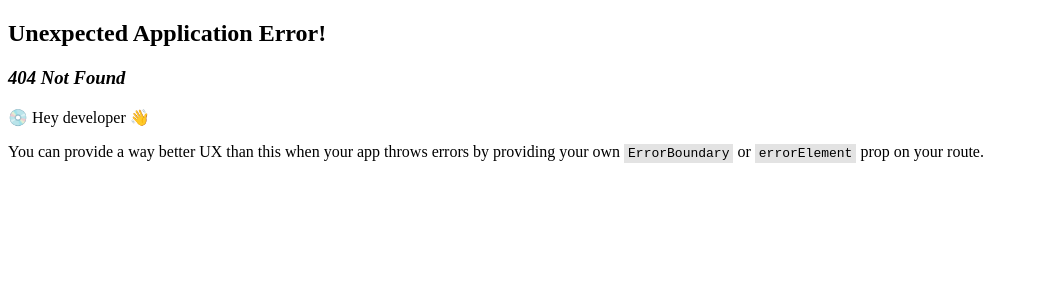
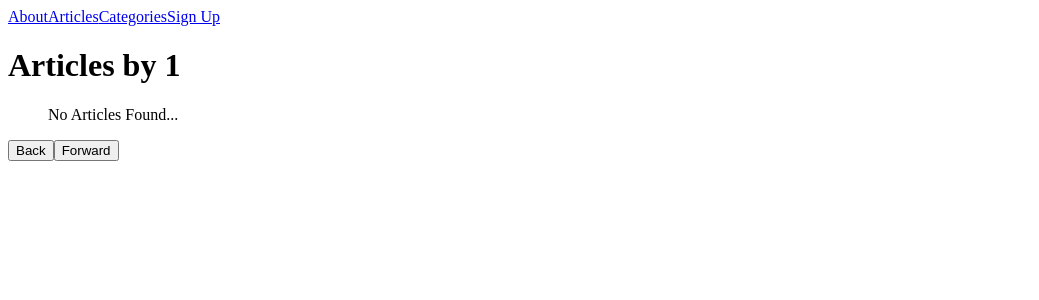
Before and after one commit to Tollpatsch283/reactRouterProject, a React (Create React App) app: page /authors/1 in a window 1280 px wide. Before the commit this address had no page. Shown: the top 300 px of the page, without its empty margins (0-1039 px from the left). Built offline with nearby package versions, Linux system fonts and the light colour scheme; the HTML template or start-up script is replaced by a standard one.

Commit message:
add dynamic routing and useParams to authors.js

```diff
--- a/src/app/App.js
+++ b/src/app/App.js
@@ -14,18 +14,20 @@ import { Route, RouterProvider, createBrowserRouter, createRoutesFromElements, }
 
 import "./App.css";
 
-const router = createBrowserRouter( createRoutesFromElements (
+const router = createBrowserRouter(createRoutesFromElements(
   <Route path="/" element={<Root />}>
     <Route path="about" element={<About />} />
     <Route path="sign-up" element={<SignUp />} />
     <Route path="articles" element={<Articles />} />
+    <Route path="articles/:title" element={<Article />} />
+    <Route path="authors/:name" element={<Author />} />
     <Route path="categories" element={<Categories />} />
   </Route>))
 
-function App () {
+function App() {
   return (
     <RouterProvider router={router} />
-    );
+  );
 }
 
 export default App;
--- a/src/components/Author.js
+++ b/src/components/Author.js
@@ -4,17 +4,17 @@ import { selectAuthors } from "../features/authors/authorsSlice";
 import { Link } from "react-router-dom";
 
 // Import useParams from React Router
-
-export default function Author () {
+import { useParams } from "react-router-dom";
+export default function Author() {
 
   // Extract the `name` URL parameter.
-
+  const { name } = useParams()
   const authors = useSelector(selectAuthors)
-  const author = authors["replace me"]
+  const author = authors[name]
 
   return (
     <main>
-      <h1>Articles by REPLACE ME</h1>
+      <h1>Articles by {name}</h1>
       <ul>
         {author && author.articles ? author.articles.map(slug => (
           <li key={slug}>
```
